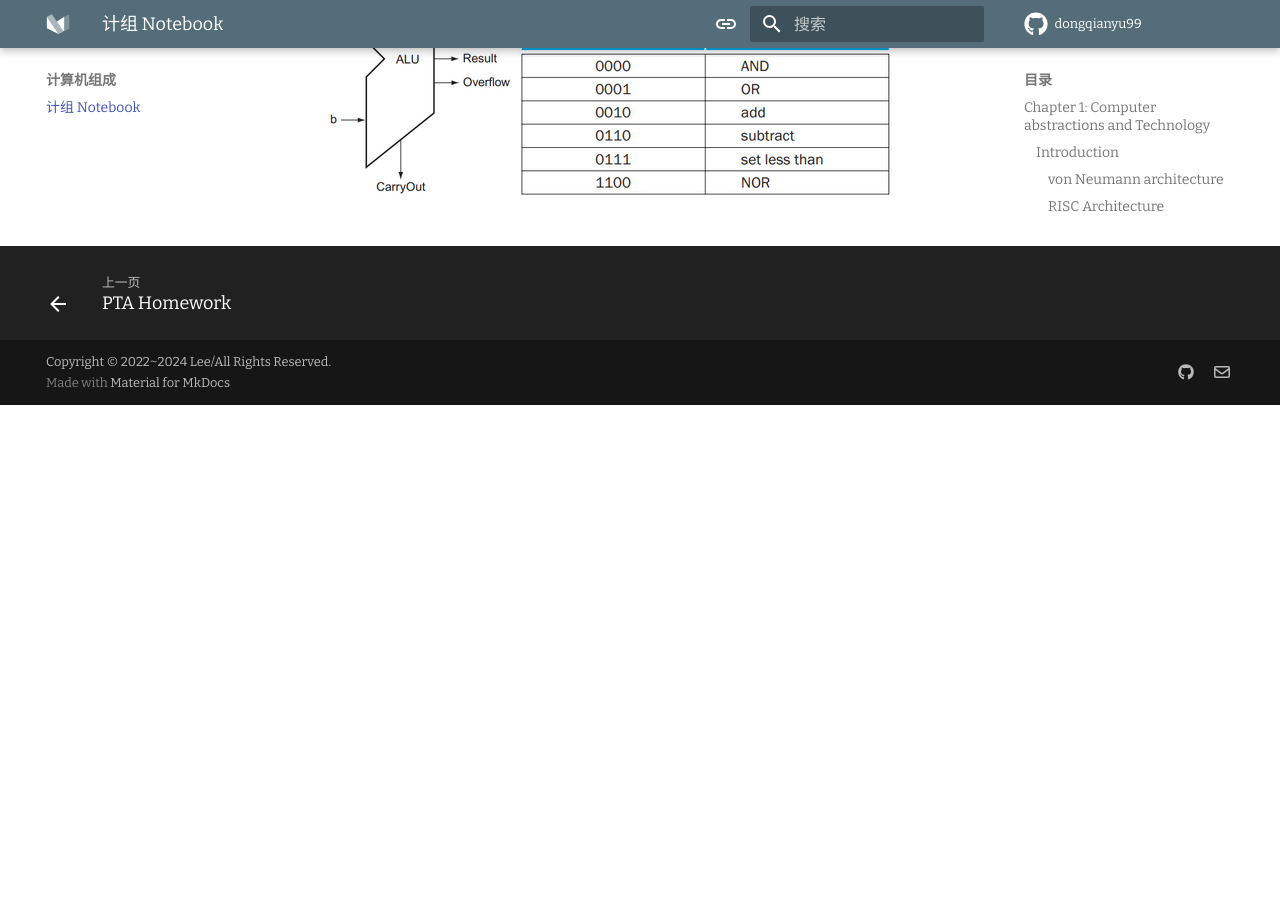
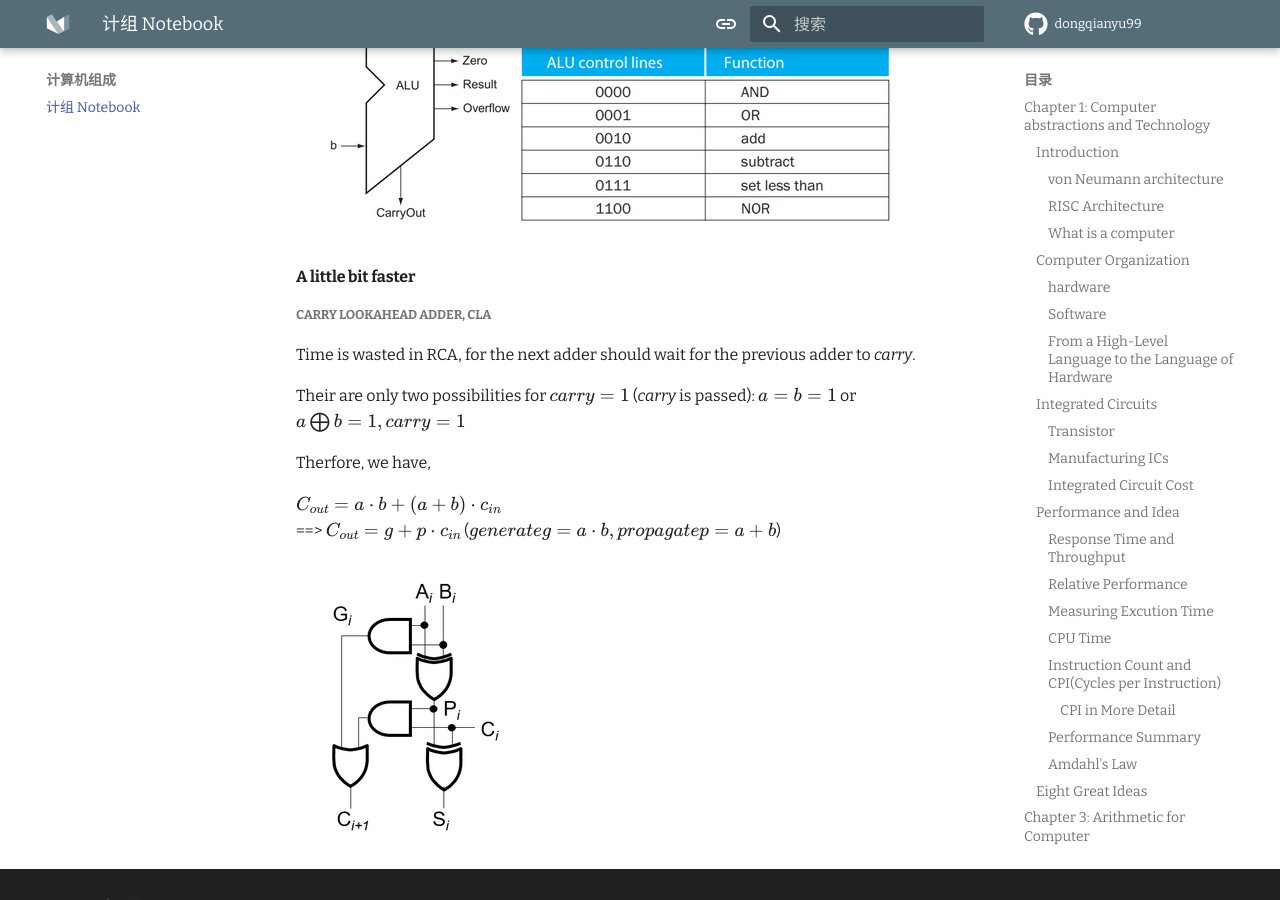
Before and after one commit to dongqianyu99/dongqianyu-blog, an MkDocs documentation site: the page built from docs/计算机组成/计组 notebook/notebook.md, in a window 1280 px wide and 900 px high, scrolled down 14096 px. Built offline with MkDocs 1.6.1 and Material for MkDocs 9.7.7, drawn with Linux system fonts in a browser that asks for light colours; comment, search, counter and statistics services are not loaded; before the commit the page ends 14501 px from its top, so only the background shows below that; some of the changed text lies outside the part shown.

Commit message:
Update 2024/10/6

```diff
--- a/docs/计算机组成/计组 notebook/notebook.md
+++ b/docs/计算机组成/计组 notebook/notebook.md
@@ -213,6 +213,7 @@ Subtraction: Addition of 2's complement
 #### Consturcting an ALU
 
 1-bit Full Adder
+**Ripple Carry Adder, RCA**
 
 ![alt text](image-21.png)
 
@@ -258,3 +259,18 @@ Use of sign bit as indicator
 We need 4-bits control lines, consisting of `Ainvert` , `Bnegate` , `Operation` (2-bits)
 
 ![alt text](image-26.png)
+
+#### A little bit faster
+
+##### Carry Lookahead Adder, CLA
+
+Time is wasted in RCA, for the next adder should wait for the previous adder to *carry*.
+
+Their are only two possibilities for ${carry = 1}$ (*carry* is passed): ${a = b = 1}$ or ${a \bigoplus b = 1, carry = 1}$
+
+Therfore, we have,
+
+${C_{out} = a \cdot b + (a + b)\cdot c_{in}}$
+==> ${C_{out} = g + p\cdot c_{in}}$  (${generate g = a \cdot b, propagate p = a + b}$)
+
+![alt text](image-27.png)
```
Also changed, not shown: docs/计算机组成/计组 notebook/image-27.png (added).
